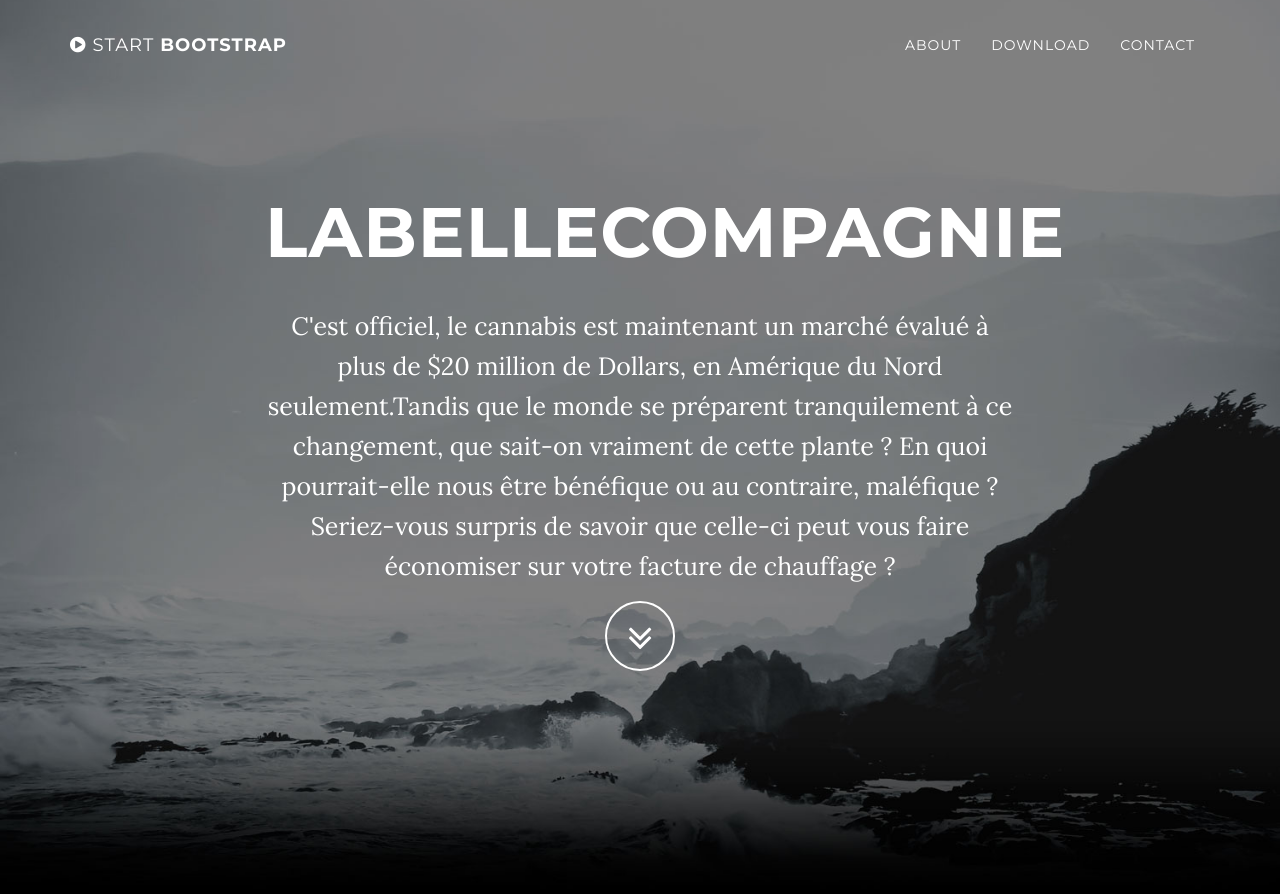
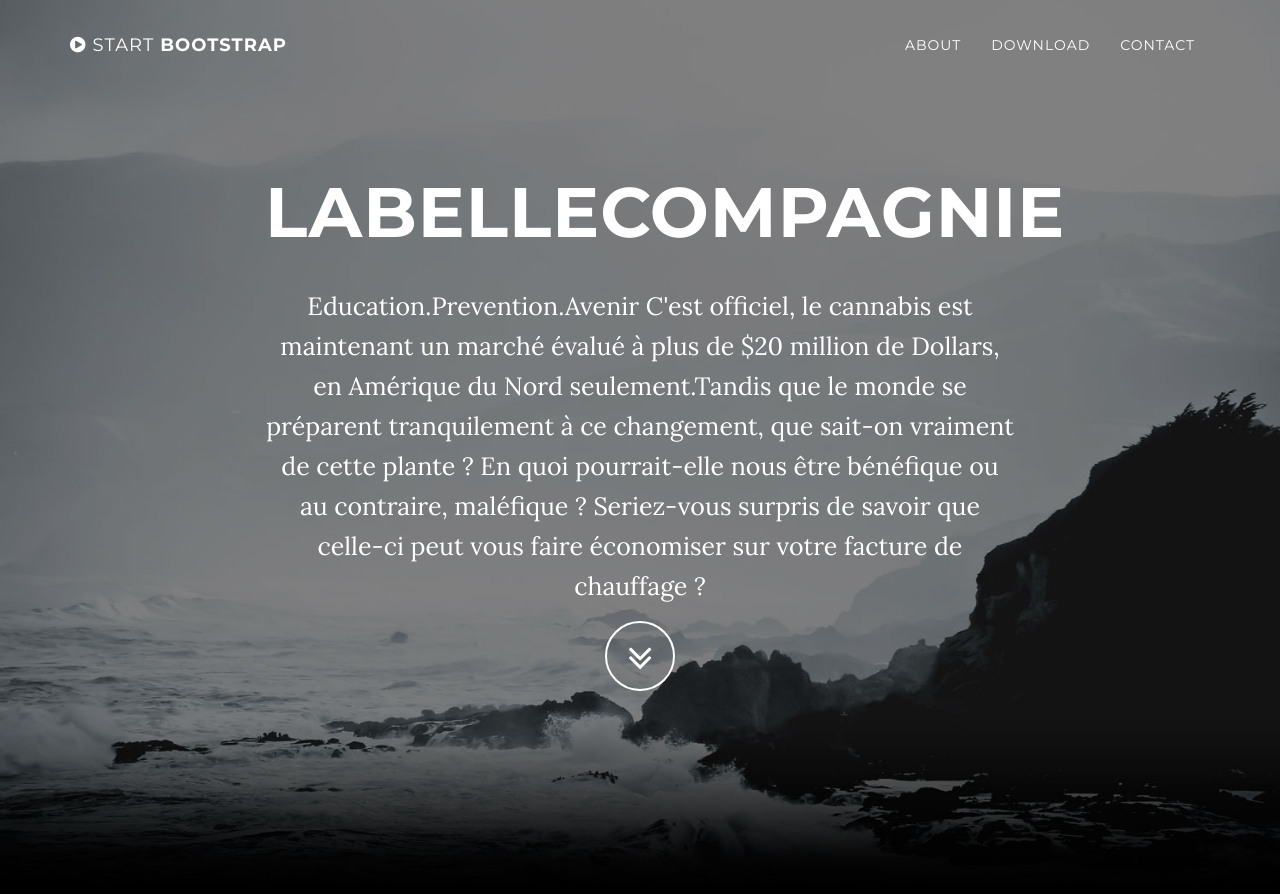
Before and after one commit to LBCMontreal/LaBelleCompagnie, a Jekyll site: the page built from index.html, in a window 1280 px wide and 900 px high. Shown: the top 894 px of the window. Built offline with Jekyll 4.4.1, drawn with Linux system fonts in a browser that asks for light colours.

Commit message:
Update _config.yml

```diff
--- a/_config.yml
+++ b/_config.yml
@@ -2,7 +2,8 @@
 title: LaBelleCompagnie
 email: LaBelleCompagnie2017@gmail.com
 url: https://example.github.io
-description: "C'est officiel, le cannabis est maintenant un marché évalué à plus de $20 million de Dollars, en Amérique du Nord seulement.Tandis que le monde se préparent tranquilement à ce changement, que sait-on vraiment de cette plante ?
+description: "Education.Prevention.Avenir
+C'est officiel, le cannabis est maintenant un marché évalué à plus de $20 million de Dollars, en Amérique du Nord seulement.Tandis que le monde se préparent tranquilement à ce changement, que sait-on vraiment de cette plante ?
 En quoi pourrait-elle nous être bénéfique ou au contraire, maléfique ?
 Seriez-vous surpris de savoir que celle-ci peut vous faire économiser sur votre facture de chauffage ?"
 
```
